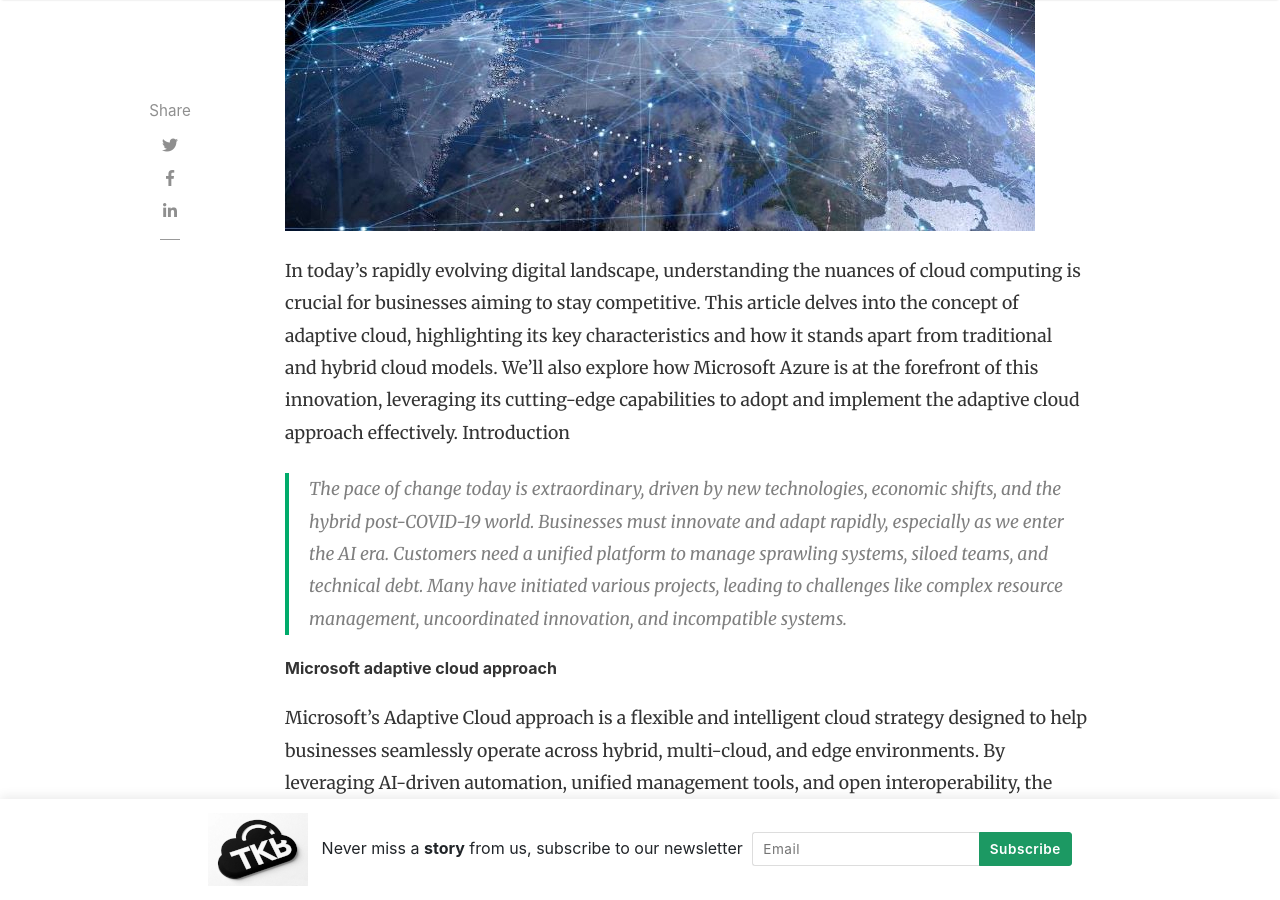
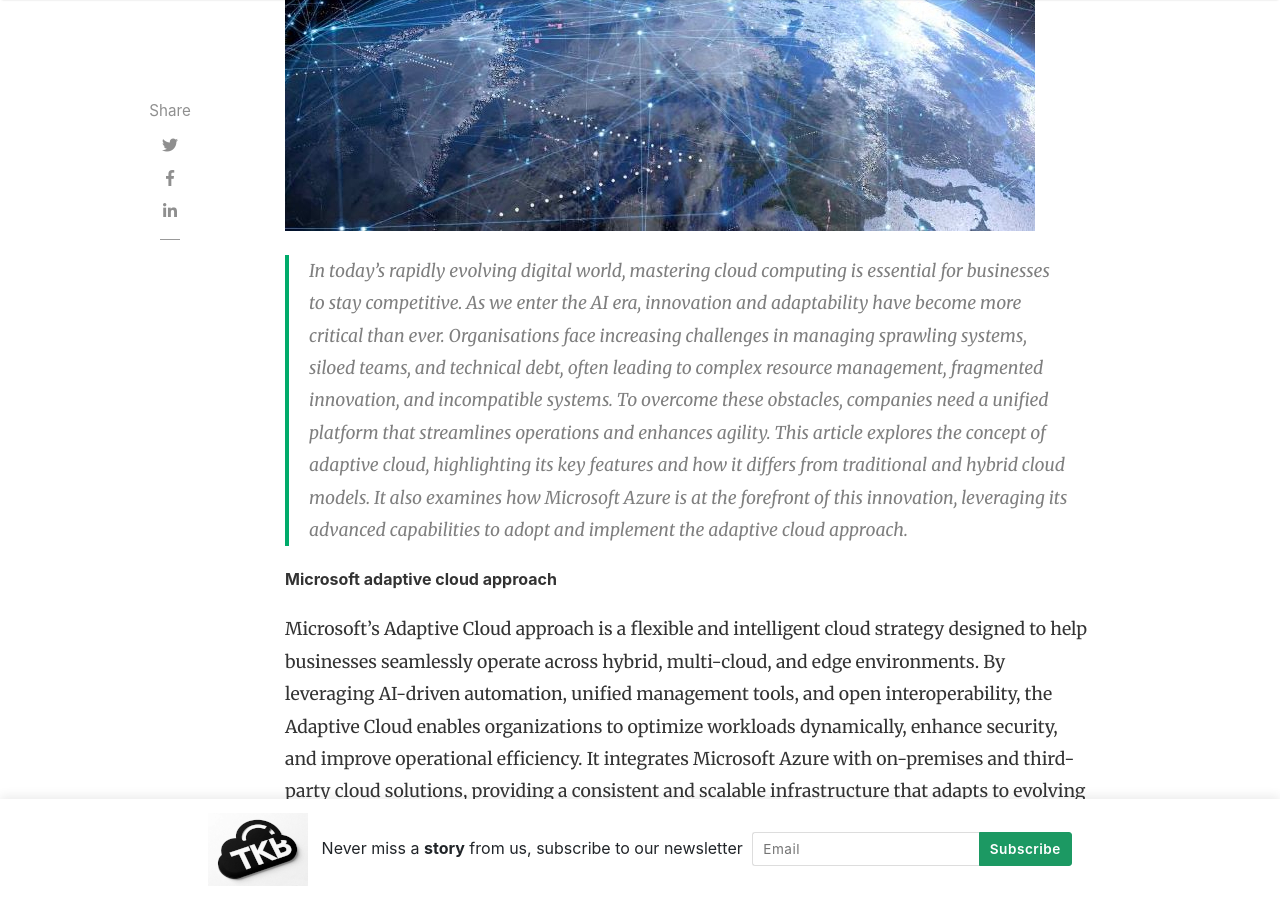
Before and after one commit to mcoutanche/github.io, a Jekyll site: the page built from _posts/2025-01-29-adaptive-cloud.md, in a window 1280 px wide and 900 px high, scrolled down 732 px. Built offline with Jekyll 4.4.1, drawn with Linux system fonts in a browser that asks for light colours; nearby versions of some CDN libraries; comment, search, counter and statistics services are not loaded.

Commit message:
post update

```diff
--- a/_posts/2025-01-29-adaptive-cloud.md
+++ b/_posts/2025-01-29-adaptive-cloud.md
@@ -11,10 +11,7 @@ hidden: true
 rating: 4.5
 ---
 
-In today's rapidly evolving digital landscape, understanding the nuances of cloud computing is crucial for businesses aiming to stay competitive. This article delves into the concept of adaptive cloud, highlighting its key characteristics and how it stands apart from traditional and hybrid cloud models. We'll also explore how Microsoft Azure is at the forefront of this innovation, leveraging its cutting-edge capabilities to adopt and implement the adaptive cloud approach effectively.
-Introduction
-
-> The pace of change today is extraordinary, driven by new technologies, economic shifts, and the hybrid post-COVID-19 world. Businesses must innovate and adapt rapidly, especially as we enter the AI era. Customers need a unified platform to manage sprawling systems, siloed teams, and technical debt. Many have initiated various projects, leading to challenges like complex resource management, uncoordinated innovation, and incompatible systems.
+> In today’s rapidly evolving digital world, mastering cloud computing is essential for businesses to stay competitive. As we enter the AI era, innovation and adaptability have become more critical than ever. Organisations face increasing challenges in managing sprawling systems, siloed teams, and technical debt, often leading to complex resource management, fragmented innovation, and incompatible systems. To overcome these obstacles, companies need a unified platform that streamlines operations and enhances agility. This article explores the concept of adaptive cloud, highlighting its key features and how it differs from traditional and hybrid cloud models. It also examines how Microsoft Azure is at the forefront of this innovation, leveraging its advanced capabilities to adopt and implement the adaptive cloud approach.
 
 ###### Microsoft adaptive cloud approach
 
```
